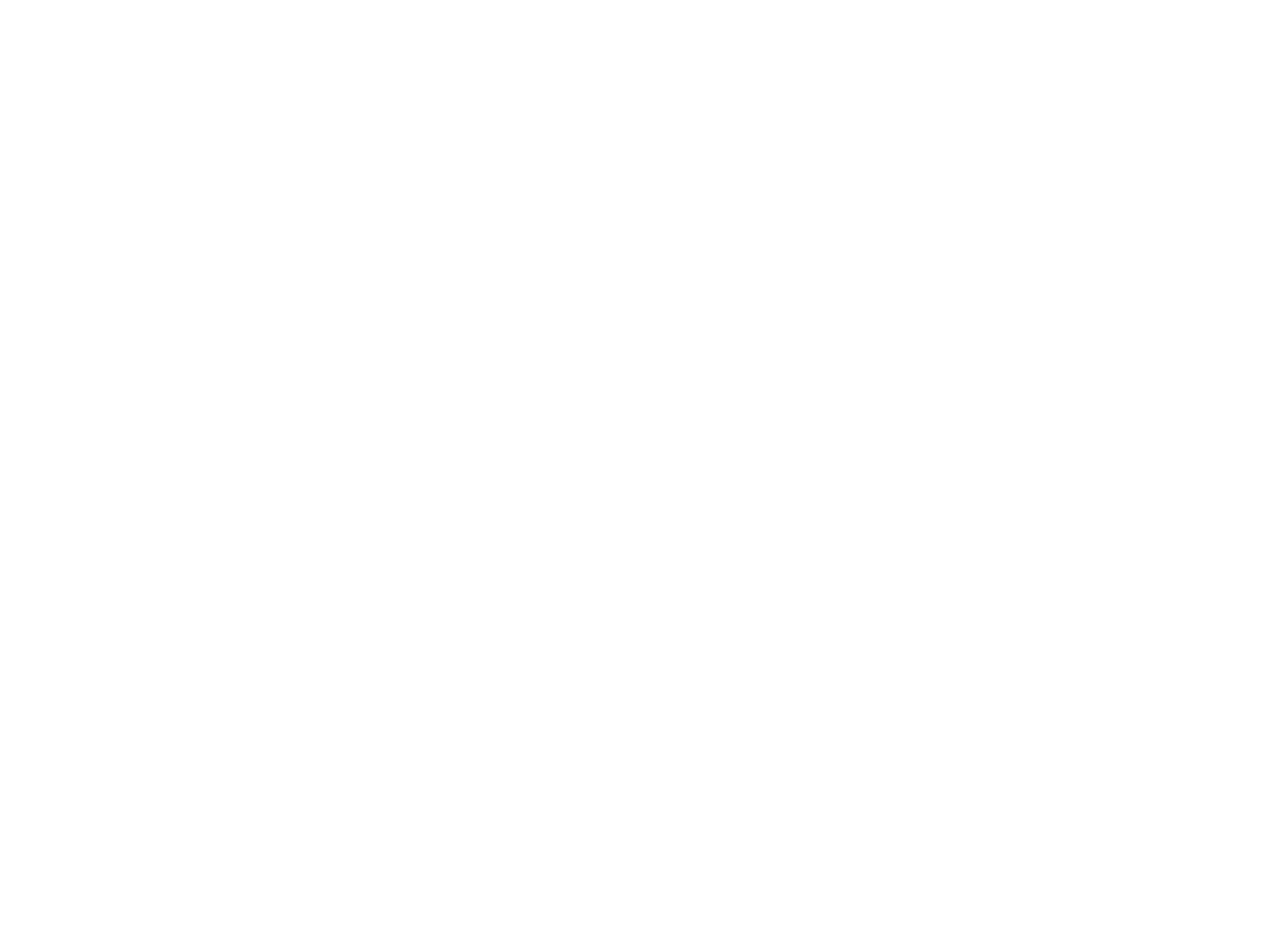
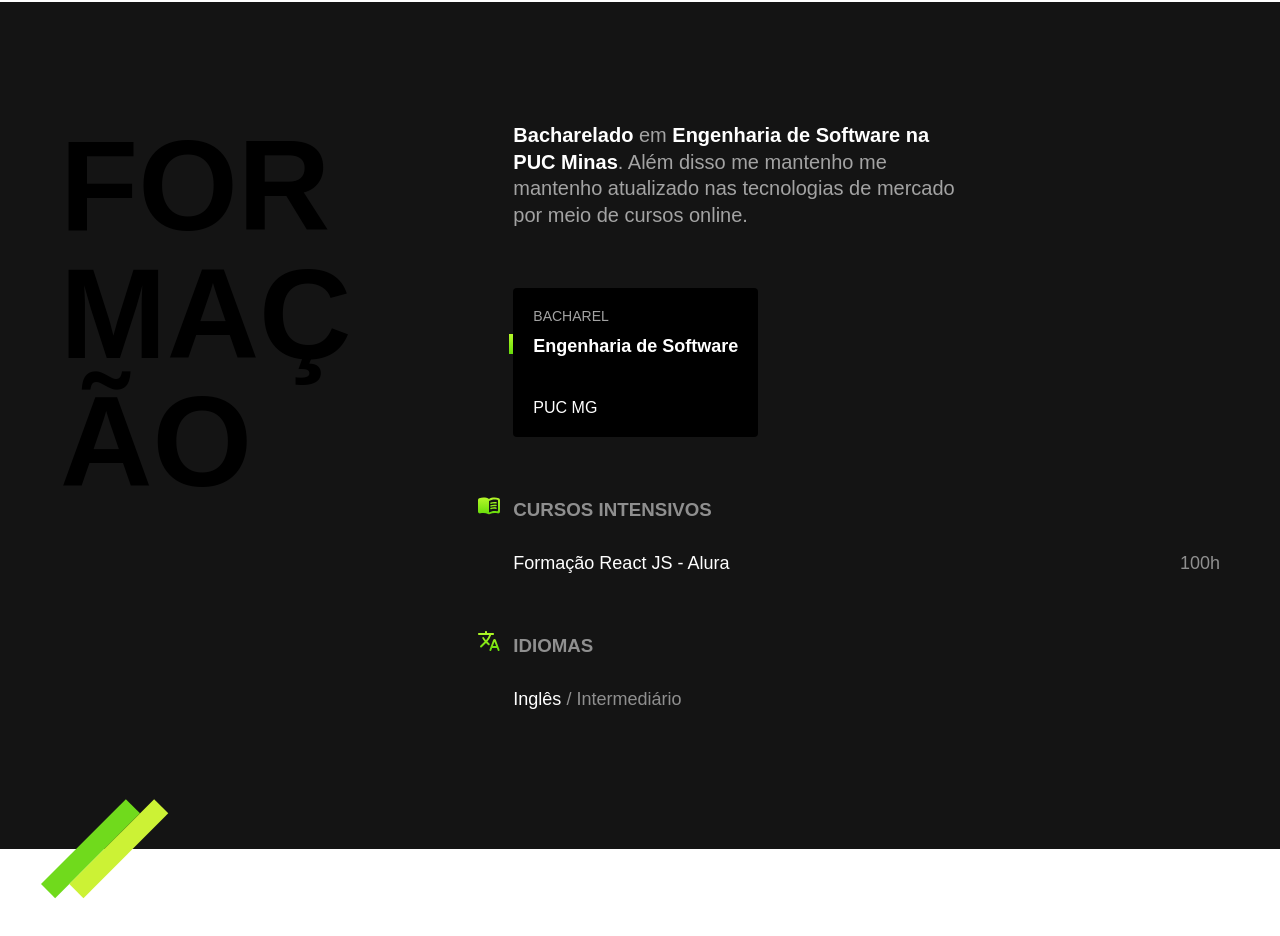
Before and after one commit to xMattRx/portfolio-matthew, a Next.js app: page / in a window 1280 px wide. Shown: the part 1340-2276 px from the top of the page. Built offline with nearby package versions, Linux system fonts and the light colour scheme.

Commit message:
feat: formation section done

```diff
--- a/src/app/page.module.scss
+++ b/src/app/page.module.scss
@@ -134,27 +134,29 @@
   display: grid;
   gap: 40px;
   grid-template-columns: 1fr;
-
   @media(min-width: 800px) {
     max-width: 1200px;
     grid-template-columns: 1fr 2fr;
     gap: 100px;
   }
-}
-.experience__description{
+
+  &__description{
     font-size: 1.25rem;
     line-height: 1.33;
-  max-width: 40ch;
     margin-bottom: 60px;
     color: #525252;
 
     @media(min-width: 800px) {
       font-size: 1.5rem;
     }
-}
-.experience__description strong{
+
+    & strong{
       color: #141414;
     }
+  }
+
+}
+
 .company{
   display: grid;
   grid-template-columns: 1fr;
@@ -180,8 +182,8 @@
     top: 20px;
     left: -4px;
   }
-}
-.company__year{
+
+  &__year{
     position: initial;
     color: #525252;
     font-size: 0.875rem;
@@ -191,34 +193,172 @@
     @media(min-width: 800px) {
       position: absolute;
       top: 22px;
-    left: -100px;
+      left: -50px;
       width: 80px;
       text-align: initial;
       order: initial;
     }
   }
-.company__title{
+  &__title{
     font-size: 1.125rem;
     line-height: 1.1;
     font-weight: bold;
   }
-.company__description{
+  &__description{
     font-size: 0.875rem;
     line-height: 1.4;
     color: #525252;
   }
-.company__skills{
+  &__skills{
     display: flex;
     flex-wrap: wrap;
     gap: 10px;
     align-content: flex-start;
-}
-.company__skills li{
+
+    & li{
       font-size: 0.875rem;
       line-height: 1.4;
       border-radius: 4px;
       background-color: #fff;
       padding: 5px 10px;
     }
+  }
+}
+//experiencia
+.formation{
+  background: #141414;
+  color: #fff;
+  &__container{
+    max-width: 1200px;
+    padding: 120px 20px;
+    margin: 0 auto;
+    display: grid;
+    grid-template-columns: 1fr 2fr;
+    gap: 100px;
+    position: relative;
 
-//experiencia
+    &::after{
+      content: '';
+      display: block;
+      width: 130px;
+      height: 100px;
+      background: url("./assets/detalhe.svg") no-repeat center;
+      position: absolute;
+      bottom: -50px;
+    }
+
+    @media (max-width: 800px){
+      grid-template-columns: 1fr;
+      padding: 60px 20px;
+      gap: 40px;
+    }
+  }
+  &__text{
+    font-size: 1.25rem;
+    line-height: 1.33;
+    max-width: 40ch;
+    margin-bottom: 60px;
+    color: #a3a3a3;
+
+    @media (max-width: 800px){
+      font-size: 1.25rem;
+    }
+
+    & strong{
+      color: #fff;
+    }
+  }
+  &__colleges{
+    display: flex;
+    flex-wrap: wrap;
+    gap: 20px;
+    margin-bottom: 60px;
+  }
+  &__college{
+    background: #000;
+    padding: 20px;
+    border-radius: 4px;
+    display: flex;
+    flex-direction: column;
+  }
+  &__type{
+    font-size: 0.875rem;
+    text-transform: uppercase;
+    color: #a3a3a3;
+    margin-bottom: 10px;
+  }
+  &__course{
+    flex: 1;
+    font-size: 1.125rem;
+    line-height: 1.4;
+    margin-bottom: 40px;
+    position: relative;
+
+    &::before{
+      content: '';
+      display: block;
+      width: 4px;
+      height: 20px;
+      background: linear-gradient(#b6f829,#67dd0a);
+      position: absolute;
+      left: -24px;
+    }
+  }
+  &____institution{
+    font-size: 1.125rem;
+    color: #a3a3a3;
+  }
+  &__courses{
+    margin-bottom: 60px;
+    & h3::before{
+      background: url('./assets/cursos.svg') no-repeat center center;
+    }
+
+    & li{
+      display: flex;
+      justify-content: space-between;
+    }
+
+  }
+  &__languages{
+    & h3::before{
+      background: url('./assets/idiomas.svg') no-repeat center center;
+    }
+  }
+  &__extra{
+    & h3{
+      font-style: 0.875rem;
+      line-height: 1.4;
+      color: #8f8f8f;
+      text-transform: uppercase;
+      margin-bottom: 30px;
+      position: relative;
+
+      &::before{
+        display: block;
+        content: "";
+        width: 24px;
+        height: 24px;
+        position: absolute;
+        left: -36px;
+        top: -4px;
+        @media (max-width: 800px){
+          position: initial;
+          margin-bottom: 10px;
+        }
+      }
+    }
+
+    & li{
+      font-size: 1.125rem;
+      line-height: 1.1;
+      margin-bottom: 20px;
+    }
+
+    & span{
+      color: #8f8f8f;
+    }
+  }
+
+
+}
--- a/src/app/page.tsx
+++ b/src/app/page.tsx
@@ -56,9 +56,48 @@
               <li>React JS</li>
             </ul>
           </div>
+      </div>
+    </section>
+
+    <section className={styles.formation} id="formacao" aria-label="Formação">
+      <div className={styles.formation__container}>
+        <h2 className="subtitle" style={{color: "#000000"}}>Formação</h2>
+
+        <div>
+          <p className={styles.formation__text}><strong>Bacharelado</strong> em <strong>Engenharia de Software na PUC Minas</strong>. Além disso me mantenho me mantenho atualizado nas tecnologias de mercado por meio de cursos online.</p>
+
+          <ul className={styles.formation__colleges}>
+            <li className={styles.formation__college}>
+              <span className={styles.formation__type}>Bacharel</span>
+              <h3 className={styles.formation__course}>Engenharia de Software</h3>
+              <span className={styles.formation__institution}>PUC MG</span>
+            </li>
+          </ul>
+
+          <div className={styles.formation__extra}>
+            <div className={styles.formation__courses}>
+                <h3>Cursos Intensivos</h3>
+                <ul>
+                  <li>Formação React JS - Alura <span>100h</span></li>
+                </ul>
+            </div>
+
+            <div className={styles.formation__languages}>
+                <h3>Idiomas</h3>
+                <ul>
+                  <li>Inglês <span>/ Intermediário</span></li>
+                </ul>
+            </div>
+          </div>
+
+        </div>
 
       </div>
     </section>
+    <footer>
+
+    </footer>
+
 
     </>
 
```
Also changed, not shown: src/app/assets/cursos.svg (added), src/app/assets/idiomas.svg (added). Lines whose indentation alone changed are shown as unchanged.
